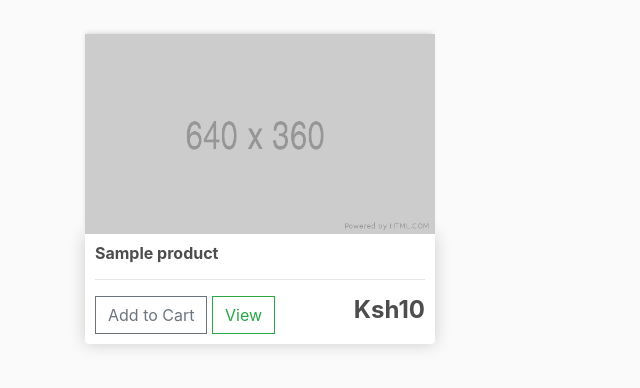
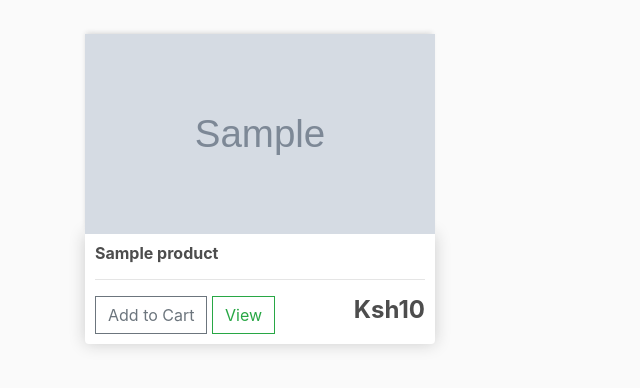
Before and after one commit to ndunguloren96/ltronix-shop, a Django app: template ecommerce/store/templates/store/store.html in a window 1280 px wide. Shown: the part 57-445 px from the top of the page, without its empty margins (0-640 px from the left). Run offline with Django 4.2, Linux system fonts and the light colour scheme; the template is opened without the code that fills it: most values are stand-ins (such as "Sample title", 1, 10 or a date in 2020); grey boxes marked "Sample" are stand-in pictures; some libraries are stand-ins or nearby versions.

Commit message:
modify: use image URL to prevent errors from appearing in the frontend

```diff
--- a/ecommerce/store/templates/store/store.html
+++ b/ecommerce/store/templates/store/store.html
@@ -2,7 +2,8 @@
 <div class="row">
   {% for product in products %}
   <div class="col-lg-4">
-    <img class="thumbnail" src="{% static 'images/placeholder.png' %}" />
+    <img class="thumbnail" src="{{product.imageURL}}" />
+    <!--Call image URL to prevent error in frontend-->
     <div class="box-element product">
       <h6><strong>{{product.name}}</strong></h6>
       <hr />
```
